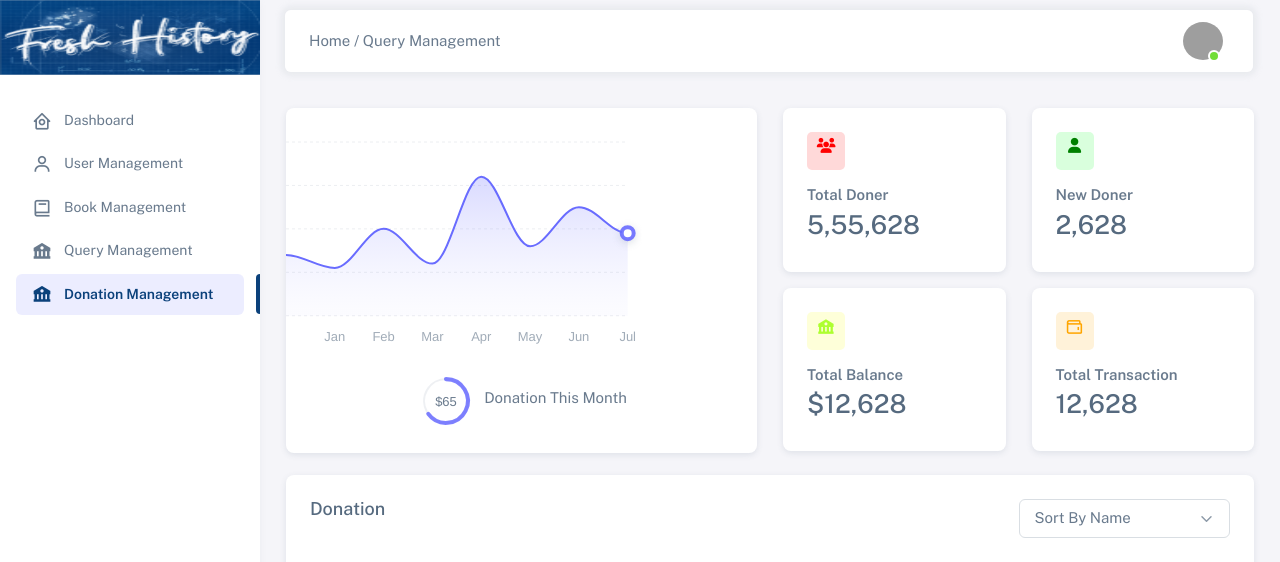
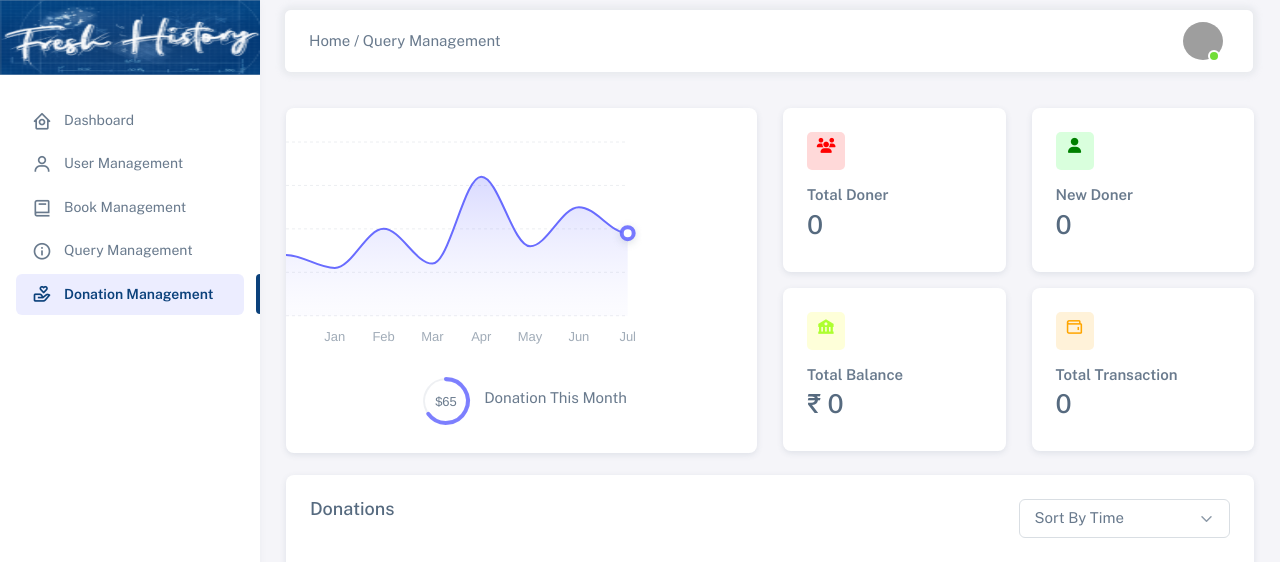
Before and after one commit to Apoorvdubey/Library_management_system, a Django app: page /donationManagement/listDonations/createdAt/ in a window 1280 px wide. Shown: the top 562 px of the page. Run offline with Django 4.2, Linux system fonts and the light colour scheme; the visitor is signed in with stand-in values (Sample User, id 1); some libraries are stand-ins or nearby versions; grey boxes are pictures that could not be loaded.

Commit message:
updation of donation management with transaction count, doner count

```diff
--- a/donationManagement/views.py
+++ b/donationManagement/views.py
@@ -1,6 +1,8 @@
 from django.shortcuts import render
 from authAPIs.models import UserDonations
 from django.core.paginator import Paginator
+from django.utils.timezone import now
+from datetime import datetime
 
 # Create your views here.
 
@@ -12,7 +14,31 @@ def listDonations(request, order):
     else:
         instance = UserDonations.objects.all().order_by(order)
 
+    totalTransactions = instance.count()
+
+    totalBalanceList = []
+    for i in instance:
+        if i.paymentStatus == 2:
+            totalBalanceList.append(int(i.paymentAmount))
+    totalBalance = sum(totalBalanceList)
+
+    donerIdsList = []
+    for i in instance:
+        donerIdsList.append(i.userId)
+    uniqueDonerIdsList = list(set(donerIdsList))
+    totalDoners = len(uniqueDonerIdsList)
+
+    newInstance = instance.filter(createdAt__date=datetime.now().date())
+    newDonerIdsList = []
+    for i in newInstance:
+        newDonerIdsList.append(i.userId)
+    uniqueNewDonerIdsList = list(set(newDonerIdsList))
+    totalNewDoners = len(uniqueNewDonerIdsList)
+
+
     p = Paginator(instance,2)
     page =  request.GET.get('page')
     donations = p.get_page(page)
-    return render(request, "donation/index.html", {"donations":donations})
+    return render(request, "donation/index.html", {"donations":donations, "totalTansactions": totalTransactions,
+                                                    "totalBalance" : totalBalance, "totalDoners": totalDoners,
+                                                    "totalNewDoners": totalNewDoners})
--- a/templates/base/sidebar.html
+++ b/templates/base/sidebar.html
@@ -41,13 +41,13 @@
       </li>
       <li class="menu-item ">
         <a href="/userAdminQueryManagement/listQueries/createdAt/" id="userAdminQueryManagement" class="menu-link">
-            <i class='menu-icon tf-icons  bx bxs-bank'></i>
+            <i class='menu-icon tf-icons  bx bx-info-circle'></i>
           <div data-i18n="Analytics">Query Management</div>
         </a>
       </li>
       <li class="menu-item ">
         <a href="/donationManagement/listDonations/createdAt/" id="donationManagement" class="menu-link">
-            <i class='menu-icon tf-icons  bx bxs-bank'></i>
+            <i class='menu-icon tf-icons  bx bx-donate-heart'></i>
           <div data-i18n="Analytics">Donation Management</div>
         </a>
       </li>
--- a/templates/donation/index.html
+++ b/templates/donation/index.html
@@ -51,7 +51,7 @@
 
                                 </div>
                                 <span class="fw-semibold d-block mb-1">Total Doner</span>
-                                <h3 class="card-title mb-2">5,55,628</h3>
+                                <h3 class="card-title mb-2">{{totalDoners}}</h3>
                               </div>
                             </div>
                           </div>
@@ -66,7 +66,7 @@
 
                                 </div>
                                 <span class="fw-semibold d-block mb-1">New Doner</span>
-                                <h3 class="card-title mb-2">2,628</h3>
+                                <h3 class="card-title mb-2">{{totalNewDoners}}</h3>
                               </div>
                             </div>
                           </div>
@@ -80,7 +80,7 @@
 
                                 </div>
                                 <span class="fw-semibold d-block mb-1">Total Balance</span>
-                                <h3 class="card-title mb-2">$12,628</h3>
+                                <h3 class="card-title mb-2">&#8377; {{totalBalance}}</h3>
                               </div>
                             </div>
                           </div>
@@ -95,7 +95,7 @@
 
                                 </div>
                                 <span class="fw-semibold d-block mb-1">Total Transaction</span>
-                                <h3 class="card-title mb-2">12,628</h3>
+                                <h3 class="card-title mb-2">{{totalTansactions}}</h3>
                               </div>
                             </div>
                           </div>
@@ -114,7 +114,7 @@
                 <h5 class="card-header">
                   <div class="row">
                     <div class="col-lg-7">
-                      Donation
+                      Donations
                     </div>
 
                     <div class="col-lg-2 mt-2" style="text-align: right;">
@@ -122,10 +122,31 @@
                       <!-- <i class='bx bx-sort' ></i> -->
                     </div>
                     <div class="col-lg-3" style="text-align: right;">
-                      <select id="language" class="select2 form-select">
-                        <option value="">Sort By Name</option>
-                        <option value="en">Sort By Id </option>
-                        <option value="fr">Sort By Date</option>
+                      <select id="language" class="select2 form-select" onchange="javascript:handleSelect(this)">
+                        {% if request.path == '/donationManagement/listDonations/createdAt/' %}
+                            <option value="" disabled>---------------</option>
+                            <option value="paymentStatus">Sort By Status</option>
+                            <option value="paymentAmount">Sort By Amount </option>
+                            <option value="createdAt" selected>Sort By Time </option>
+
+                            {% elif request.path == "/donationManagement/listDonations/paymentAmount/" %}
+                            <option value="" disabled>---------------</option>
+                            <option value="paymentStatus">Sort By Status</option>
+                            <option value="paymentAmount" selected>Sort By Amount </option>
+                            <option value="createdAt" selected>Sort By Time </option>
+
+                            {% elif request.path == "/donationManagement/listDonations/paymentStatus/" %}
+                            <option value="" disabled>---------------</option>
+                            <option value="paymentStatus" selected>Sort By Status</option>
+                            <option value="paymentAmount">Sort By Amount </option>
+                            <option value="createdAt" selected>Sort By Time </option>
+
+                            {% else %}
+                            <option value="" disabled selected>---------------</option>
+                            <option value="paymentStatus">Sort By Status</option>
+                            <option value="paymentAmount">Sort By Amount </option>
+                            <option value="createdAt">Sort By Time </option>
+                            {% endif %}
 
                       </select>
                     </div>
@@ -218,5 +239,20 @@
     </div>
    </div>
   <!-- / Content -->
+  <script type="text/javascript">
+    function handleSelect(elm)
+    {
+      if(elm.value=='paymentAmount'){
+      document.location.href = "/donationManagement/listDonations/paymentAmount/";
+      }
+      if(elm.value=="createdAt"){
+      document.location.href = "/donationManagement/listDonations/createdAt/";
+      }
+      if(elm.value=="paymentStatus"){
+      document.location.href = "/donationManagement/listDonations/paymentStatus/";
+      }
+
+    }
+  </script>
 
   {% endblock %}
```
